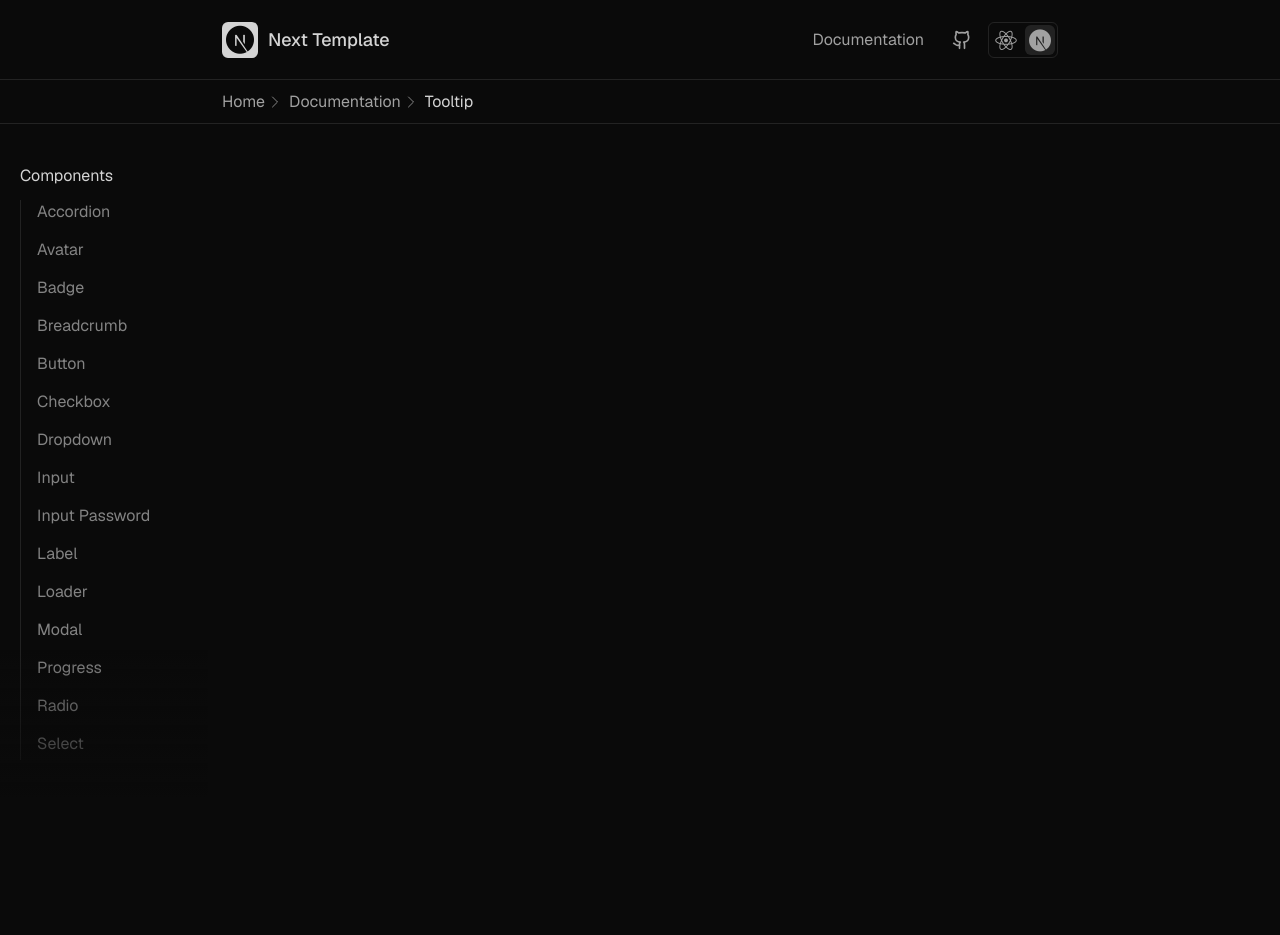
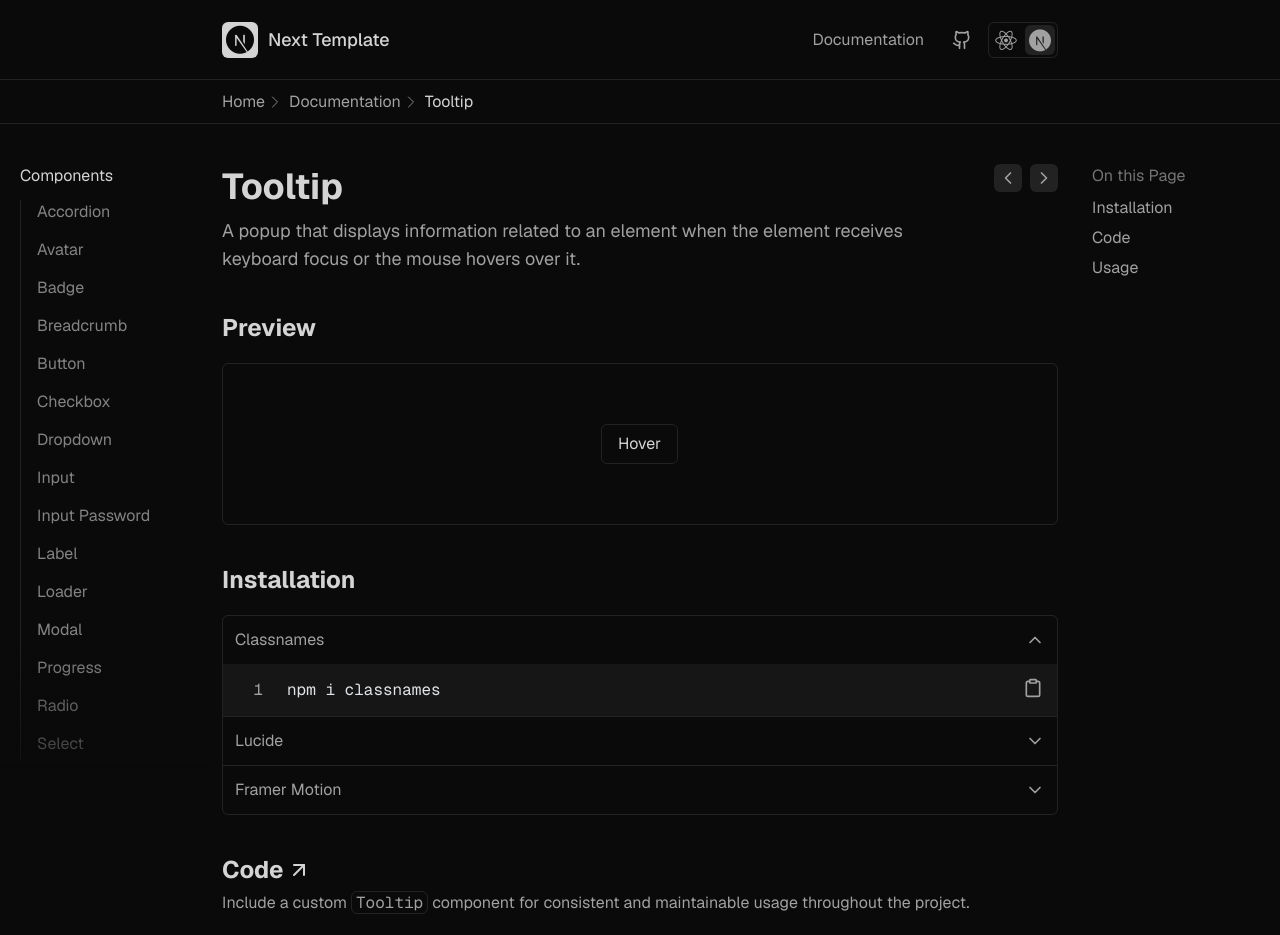
Before and after one commit to dimarogkov/next-template, a Next.js app: page /documentation/tooltip in a window 1280 px wide. Shown: the top 935 px of the page. Before the commit the page ends 800 px from the top, so only its background shows below. Built offline with nearby package versions, Linux system fonts and the light colour scheme.

Commit message:
add TooltipPage

```diff
--- a/app/documentation/(componentsPages)/tooltip/page.tsx
+++ b/app/documentation/(componentsPages)/tooltip/page.tsx
@@ -1,15 +1,74 @@
 import { Metadata } from 'next';
+import {
+    TOOLTIP_CODE,
+    TOOLTIP_WRAPPER_CODE,
+    TOOLTIP_TRIGGER_CODE,
+    TOOLTIP_CONTENT_CODE,
+    TOOLTIP_USAGE_CODE,
+    NPM_CLASSNAMES_CODE,
+    NPM_LUCIDE_CODE,
+    NPM_FRAMER_MOTION_CODE,
+} from '@/src/variables/code';
+import { IDocumentationData, IDocumentationCodeSection } from '@/src/types/interfaces/DocumentationData';
+import { DocumentationClient } from '@/src/components/blocks';
+import { TooltipPreview } from '@/src/components/elements/preview';
+import { Text } from '@/src/components/ui';
 
 export const metadata: Metadata = {
-    title: 'Page',
+    title: 'Tooltip',
 };
 
-const Page = () => {
-    return (
-        <div>
-            <div>Page</div>
-        </div>
-    );
+const TooltipPage = () => {
+    const codeSections: IDocumentationCodeSection[] = [
+        {
+            id: 'installation',
+            title: 'Installation',
+            link: '',
+            description: null,
+            withAccordion: true,
+            codeArr: [
+                { label: 'Classnames', code: NPM_CLASSNAMES_CODE },
+                { label: 'Lucide', code: NPM_LUCIDE_CODE },
+                { label: 'Framer Motion', code: NPM_FRAMER_MOTION_CODE },
+            ],
+        },
+        {
+            id: 'code',
+            title: 'Code',
+            link: 'https://github.com/dimarogkov/next-template/tree/master/src/components/ui/Tooltip',
+            description: (
+                <Text>
+                    Include a custom <span className='badge-item'>Tooltip</span> component for consistent and
+                    maintainable usage throughout the project.
+                </Text>
+            ),
+            withAccordion: true,
+            codeArr: [
+                { label: 'index.ts', code: TOOLTIP_CODE },
+                { label: 'TooltipWrapper.tsx', code: TOOLTIP_WRAPPER_CODE },
+                { label: 'TooltipTrigger.tsx', code: TOOLTIP_TRIGGER_CODE },
+                { label: 'TooltipContent.tsx', code: TOOLTIP_CONTENT_CODE },
+            ],
+        },
+        {
+            id: 'usage',
+            title: 'Usage',
+            link: '',
+            description: null,
+            withAccordion: false,
+            codeArr: [TOOLTIP_USAGE_CODE],
+        },
+    ];
+
+    const data: IDocumentationData = {
+        title: 'Tooltip',
+        description:
+            'A popup that displays information related to an element when the element receives keyboard focus or the mouse hovers over it.',
+        preview: <TooltipPreview />,
+        codeSections,
+    };
+
+    return <DocumentationClient data={data} />;
 };
 
-export default Page;
+export default TooltipPage;
--- /dev/null
+++ b/src/components/elements/preview/TooltipPreview.tsx
@@ -0,0 +1,20 @@
+import { Btn, Tooltip } from '@/src/components/ui';
+
+const TooltipPreview = () => {
+    return (
+        <div className='relative flex items-center justify-center w-full h-32'>
+            <Tooltip>
+                <Tooltip.Trigger>
+                    <Btn variant='outline' className='pointer-events-none'>
+                        Hover
+                    </Btn>
+                </Tooltip.Trigger>
+                <Tooltip.Content>
+                    <p>Tooltip example text</p>
+                </Tooltip.Content>
+            </Tooltip>
+        </div>
+    );
+};
+
+export default TooltipPreview;
--- a/src/components/elements/preview/index.ts
+++ b/src/components/elements/preview/index.ts
@@ -20,6 +20,7 @@ import TextareaPreview from './TextareaPreview';
 import TextPreview from './TextPreview';
 import TitlePreview from './TitlePreview';
 import ToastPreview from './ToastPreview';
+import TooltipPreview from './TooltipPreview';
 
 export {
     AccordionPreview,
@@ -44,4 +45,5 @@ export {
     TextareaPreview,
     TitlePreview,
     ToastPreview,
+    TooltipPreview,
 };
--- a/src/components/ui/Tooltip/TooltipContent.tsx
+++ b/src/components/ui/Tooltip/TooltipContent.tsx
@@ -22,7 +22,7 @@ const TooltipContent: FC<Props> = forwardRef<HTMLDivElement, Props>(({ isOpen, c
                     ref={ref}
                     {...props}
                     {...animation}
-                    className={`absolute left-1/2 bottom-[calc(100%+12px)] flex justify-center z-10 w-max text-sm rounded-md px-1.5 py-1 border border-border bg-title text-bg will-change-transform ${className}`}
+                    className={`absolute left-1/2 bottom-[calc(100%+10px)] flex justify-center z-10 w-max text-sm rounded-md px-1.5 py-1 border border-border bg-title text-bg will-change-transform ${className}`}
                 >
                     <>
                         {props.children}
--- a/src/components/ui/Tooltip/TooltipWrapper.tsx
+++ b/src/components/ui/Tooltip/TooltipWrapper.tsx
@@ -10,6 +10,7 @@ import {
     RefAttributes,
     useState,
 } from 'react';
+import cn from 'classnames';
 
 interface Props extends HTMLAttributes<HTMLDivElement>, RefAttributes<HTMLDivElement> {
     className?: string;
@@ -24,7 +25,13 @@ const TooltipWrapper: FC<Props> = forwardRef<HTMLDivElement, Props>(({ className
             {...props}
             onMouseEnter={() => setIsOpen(true)}
             onMouseLeave={() => setIsOpen(false)}
-            className={`relative w-fit ${className}`}
+            className={cn(
+                `relative w-fit before:absolute before:content-[''] before:left-0 before:bottom-full before:w-full before:h-2.5 before:bg-transparent before:transition-all before:duration-200 ${className}`,
+                {
+                    'before:opacity-100 before:visible': isOpen,
+                    'before:opacity-0 before:invisible': !isOpen,
+                }
+            )}
         >
             {Children.map(props.children, (child) => {
                 if (isValidElement(child)) {
--- a/src/variables/code/tooltip/tooltip.ts
+++ b/src/variables/code/tooltip/tooltip.ts
@@ -1,13 +1,16 @@
-export const TOOLTIP_CODE = `import { TooltipWrapper } from './TooltipWrapper';
-import { TooltipTrigger } from './TooltipTrigger';
-import { TooltipContent } from './TooltipContent';
+export const TOOLTIP_CODE = `import TooltipWrapper from './TooltipWrapper';
+import TooltipTrigger from './TooltipTrigger';
+import TooltipContent from './TooltipContent';
 
-export const Tooltip = Object.assign(TooltipWrapper, {
+const Tooltip = Object.assign(TooltipWrapper, {
     Trigger: TooltipTrigger,
     Content: TooltipContent,
-});`;
+});
 
-export const TOOLTIP_WRAPPER_CODE = `import {
+export default Tooltip;`;
+
+export const TOOLTIP_WRAPPER_CODE = `'use client';
+import {
     Children,
     cloneElement,
     FC,
@@ -18,12 +21,13 @@ export const TOOLTIP_WRAPPER_CODE = `import {
     RefAttributes,
     useState,
 } from 'react';
+import cn from 'classnames';
 
 interface Props extends HTMLAttributes<HTMLDivElement>, RefAttributes<HTMLDivElement> {
     className?: string;
 }
 
-export const TooltipWrapper: FC<Props> = forwardRef<HTMLDivElement, Props>(({ className = '', ...props }, ref) => {
+const TooltipWrapper: FC<Props> = forwardRef<HTMLDivElement, Props>(({ className = '', ...props }, ref) => {
     const [isOpen, setIsOpen] = useState(false);
 
     return (
@@ -32,7 +36,13 @@ export const TooltipWrapper: FC<Props> = forwardRef<HTMLDivElement, Props>(({ cl
             {...props}
             onMouseEnter={() => setIsOpen(true)}
             onMouseLeave={() => setIsOpen(false)}
-			className={\`relative w-fit \${className}\`}
+            className={cn(
+                \`relative w-fit before:absolute before:content-[''] before:left-0 before:bottom-full before:w-full before:h-2.5 before:bg-transparent before:transition-all before:duration-200 \${className}\`,
+                {
+                    'before:opacity-100 before:visible': isOpen,
+                    'before:opacity-0 before:invisible': !isOpen,
+                }
+            )}
         >
             {Children.map(props.children, (child) => {
                 if (isValidElement(child)) {
@@ -43,22 +53,28 @@ export const TooltipWrapper: FC<Props> = forwardRef<HTMLDivElement, Props>(({ cl
             })}
         </div>
     );
-});`;
+});
 
-export const TOOLTIP_TRIGGER_CODE = `import { FC, forwardRef, HTMLAttributes, RefAttributes } from 'react';
+TooltipWrapper.displayName = 'TooltipWrapper';
+export default TooltipWrapper;`;
+
+export const TOOLTIP_TRIGGER_CODE = `'use client';
+import { FC, forwardRef, HTMLAttributes, RefAttributes } from 'react';
 
 interface Props extends HTMLAttributes<HTMLDivElement>, RefAttributes<HTMLDivElement> {
     isOpen?: boolean;
     className?: string;
 }
 
-export const TooltipTrigger: FC<Props> = forwardRef<HTMLDivElement, Props>(
-	({ isOpen, className = '', ...props }, ref) => {
+const TooltipTrigger: FC<Props> = forwardRef<HTMLDivElement, Props>(({ isOpen, className = '', ...props }, ref) => {
     return <div ref={ref} {...props} className={\`relative cursor-pointer \${className}\`} />;
-	}
-);`;
+});
 
-export const TOOLTIP_CONTENT_CODE = `import { FC, forwardRef, RefAttributes } from 'react';
+TooltipTrigger.displayName = 'TooltipTrigger';
+export default TooltipTrigger;`;
+
+export const TOOLTIP_CONTENT_CODE = `'use client';
+import { FC, forwardRef, RefAttributes } from 'react';
 import { AnimatePresence, HTMLMotionProps, motion } from 'framer-motion';
 import { Triangle } from 'lucide-react';
 
@@ -67,8 +83,7 @@ interface Props extends HTMLMotionProps<'div'>, RefAttributes<HTMLDivElement> {
     className?: string;
 }
 
-export const TooltipContent: FC<Props> = forwardRef<HTMLDivElement, Props>(
-    ({ isOpen, className = '', ...props }, ref) => {
+const TooltipContent: FC<Props> = forwardRef<HTMLDivElement, Props>(({ isOpen, className = '', ...props }, ref) => {
     const animation: HTMLMotionProps<'div'> = {
         initial: { x: '-50%', scale: 0.95, opacity: 0 },
         animate: { x: '-50%', scale: 1, opacity: 1, transition: { ease: [0.215, 0.61, 0.355, 1] } },
@@ -82,7 +97,7 @@ export const TooltipContent: FC<Props> = forwardRef<HTMLDivElement, Props>(
                     ref={ref}
                     {...props}
                     {...animation}
-                        className={\`absolute left-1/2 bottom-[calc(100%+12px)] flex justify-center z-10 w-max text-sm rounded-md px-1.5 py-1 border border-border bg-title text-bg will-change-transform \${className}\`}
+                    className={\`absolute left-1/2 bottom-[calc(100%+10px)] flex justify-center z-10 w-max text-sm rounded-md px-1.5 py-1 border border-border bg-title text-bg will-change-transform \${className}\`}
                 >
                     <>
                         {props.children}
@@ -92,5 +107,7 @@ export const TooltipContent: FC<Props> = forwardRef<HTMLDivElement, Props>(
             )}
         </AnimatePresence>
     );
-    }
-);`;
+});
+
+TooltipContent.displayName = 'TooltipContent';
+export default TooltipContent;`;
```
Lines whose indentation alone changed are shown as unchanged.
